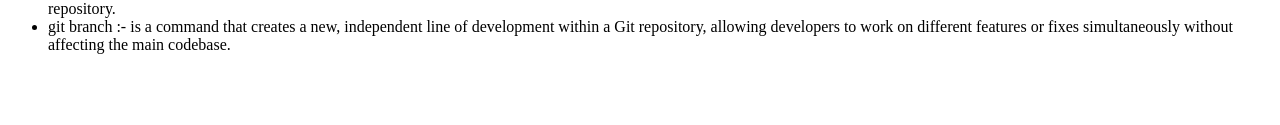
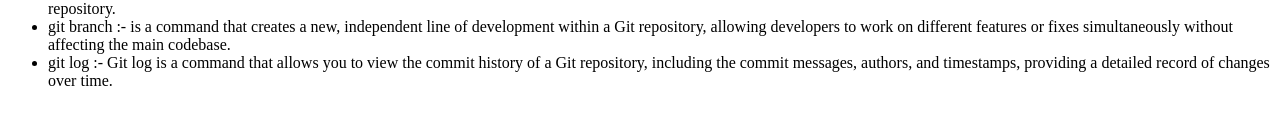
Before and after one commit to Yuvibhatkar702/Git-Github, a plain HTML site: page Practice_2/index.html in a window 1280 px wide. Shown: the part 471-596 px from the top of the page. Drawn offline with Linux system fonts and the light colour scheme.

Commit message:
add log Command

```diff
--- a/Practice_2/index.html
+++ b/Practice_2/index.html
@@ -18,7 +18,7 @@
         <li>git commit :- The `git commit` command is used to record changes made to the files in a Git repository. </li>
         <li>git push :- "git push" is a Git command used to upload local repository content to a remote repository. It allows you to send the committed changes in your local branch to the remote repository.</li>
         <li>git branch :- is a command that creates a new, independent line of development within a Git repository, allowing developers to work on different features or fixes simultaneously without affecting the main codebase.</li>
-
+        <li>git log :- Git log is a command that allows you to view the commit history of a Git repository, including the commit messages, authors, and timestamps, providing a detailed record of changes over time.</li>
     </ul>
 </body>
 </html>
```
